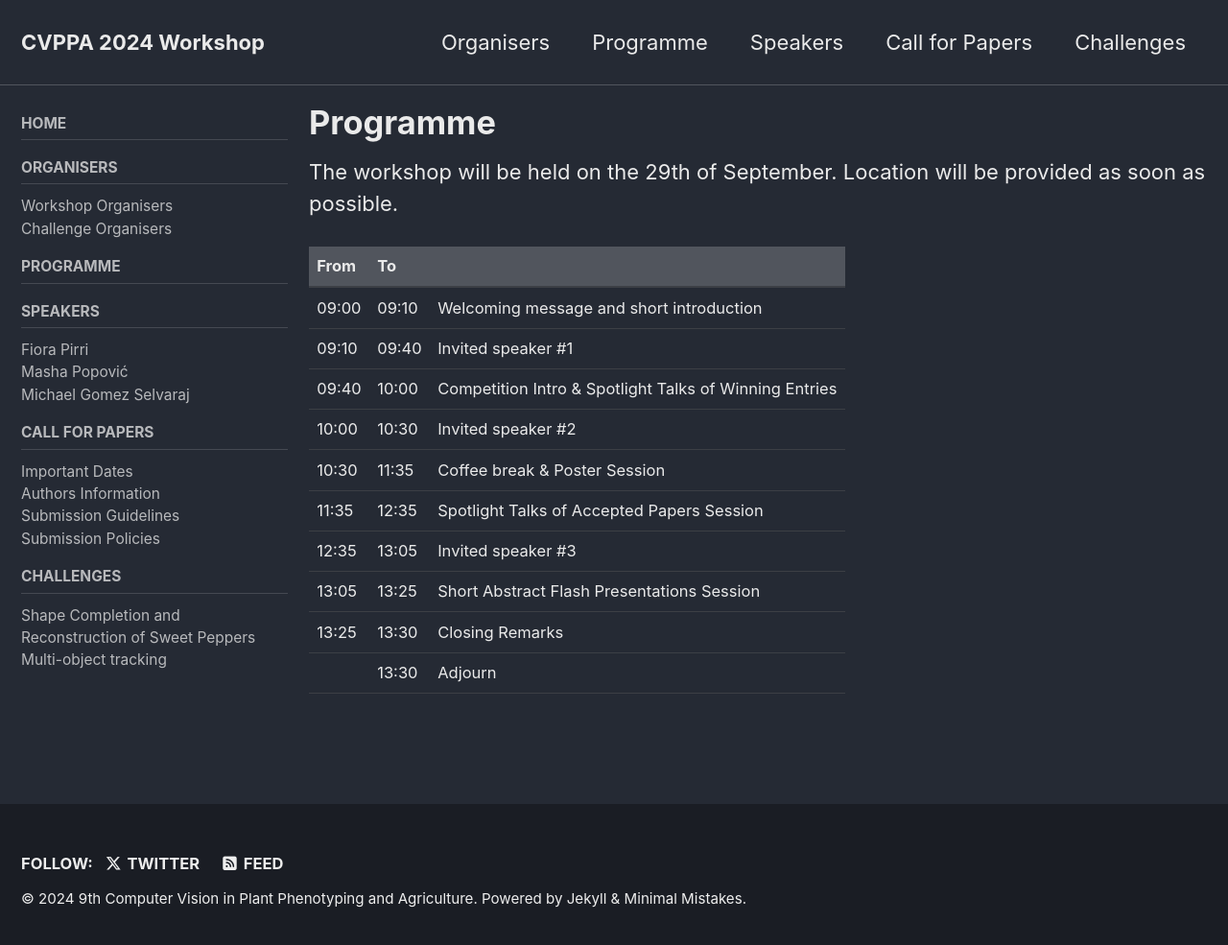
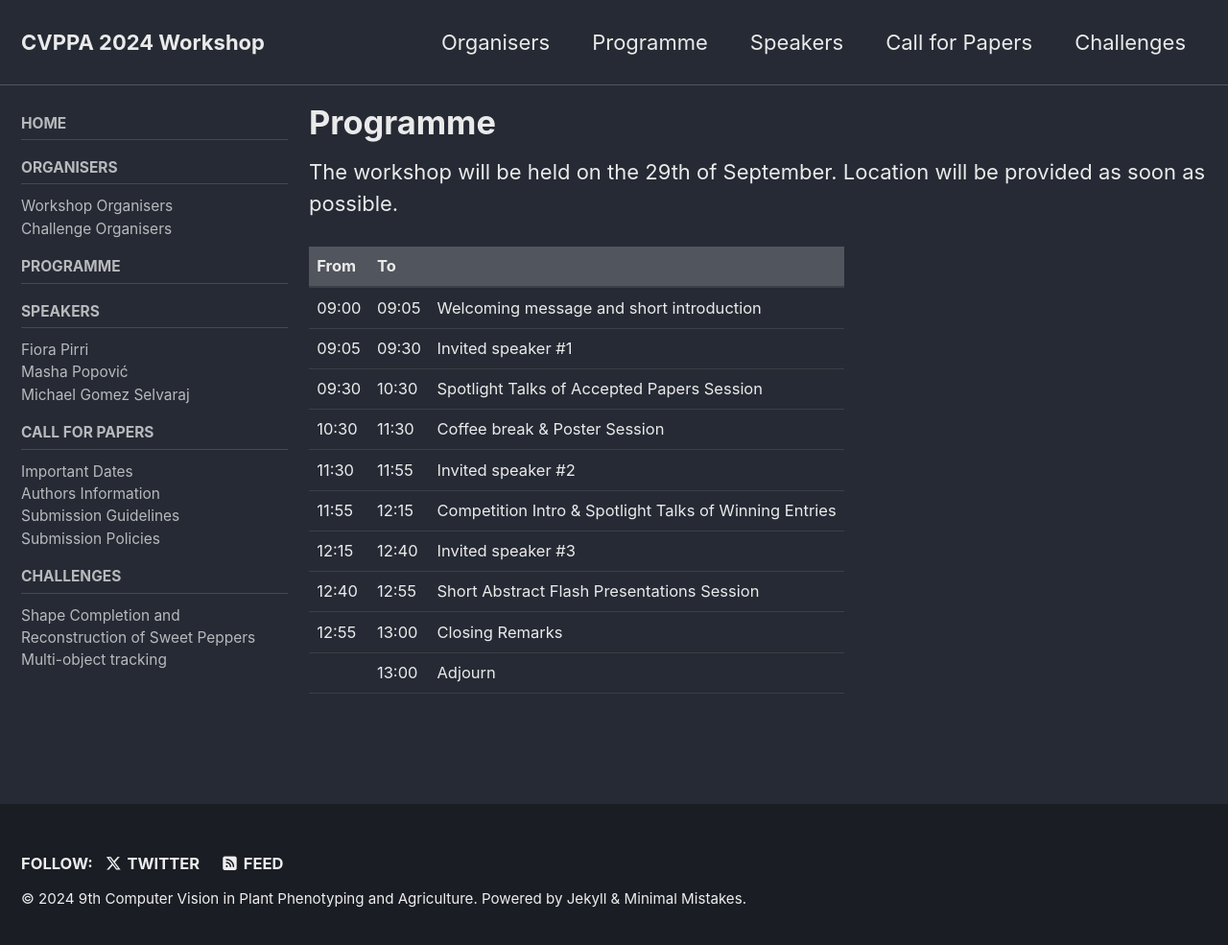
Before and after one commit to cvppa2024/cvppa2024.github.io, a Jekyll site: the page built from _pages/programme.md, in a window 1280 px wide and 993 px high. Shown: the top 985 px of the window at 96% size. Built offline with Jekyll 4.4.1, drawn with Linux system fonts in a browser that asks for light colours; cached includes are drawn as plain includes.

Commit message:
Update programme.md
Programme Updated

```diff
--- a/_pages/programme.md
+++ b/_pages/programme.md
@@ -10,13 +10,13 @@ The workshop will be held on the 29th of September. Location will be provided as
 
 |From|To||
 |--|--|--|
-|09:00|09:10|Welcoming message and short introduction|
-|09:10|09:40|Invited speaker #1|
-|09:40|10:00| Competition Intro & Spotlight Talks of Winning Entries|
-|10:00|10:30| Invited speaker #2|
-|10:30|11:35| Coffee break & Poster Session|
-|11:35|12:35| Spotlight Talks of Accepted Papers Session|
-|12:35|13:05| Invited speaker #3  |
-|13:05|13:25| Short Abstract Flash Presentations Session|
-|13:25|13:30| Closing Remarks |
-||13:30| Adjourn|
+|09:00|09:05| Welcoming message and short introduction|
+|09:05|09:30| Invited speaker #1|
+|09:30|10:30| Spotlight Talks of Accepted Papers Session |
+|10:30|11:30| Coffee break & Poster Session |
+|11:30|11:55| Invited speaker #2 |
+|11:55|12:15| Competition Intro & Spotlight Talks of Winning Entries |
+|12:15|12:40| Invited speaker #3 |
+|12:40|12:55| Short Abstract Flash Presentations Session|
+|12:55|13:00| Closing Remarks |
+||13:00| Adjourn|
```
